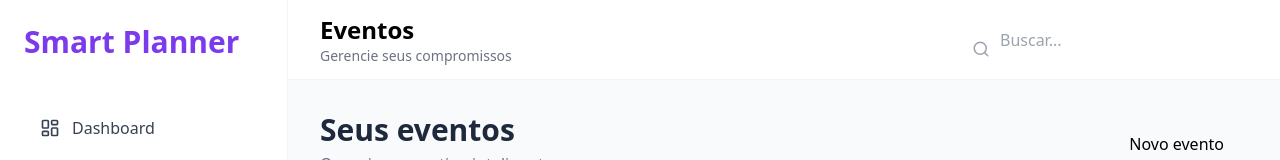
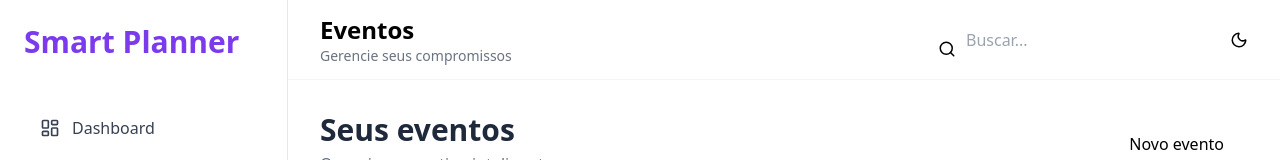
Before and after one commit to maurosakugawa/unified-platform, a React (Vite) app: page /events in a window 1280 px wide. Shown: the top 160 px of the page. Built offline with nearby package versions, Linux system fonts and the light colour scheme.

Commit message:
feat(sprint-2c.4): Dark mode + Theme switcher

```diff
--- /dev/null
+++ b/src/components/ui/ThemeToggle.tsx
@@ -0,0 +1,40 @@
+// src/components/ui/ThemeToggle.tsx
+/**
+ * Alternador de tema
+ *
+ * @author Mauro Sakugawa
+ * @created 2026-05-21
+ * @license MIT
+ * @version 1.0.0
+ */
+
+import {
+  Moon,
+  Sun,
+} from "lucide-react";
+
+import { useTheme } from "../../hooks/useTheme";
+
+export default function ThemeToggle() {
+  const {
+    theme,
+    toggleTheme,
+  } = useTheme();
+
+  return (
+    <button
+      onClick={toggleTheme}
+      className="
+        btn
+        btn-circle
+        btn-ghost
+      "
+    >
+      {theme === "light" ? (
+        <Moon size={18} />
+      ) : (
+        <Sun size={18} />
+      )}
+    </button>
+  );
+}
--- /dev/null
+++ b/src/contexts/ThemeContext.ts
@@ -0,0 +1,25 @@
+// src/contexts/ThemeContext.ts
+
+/**
+ * Context do tema da aplicação.
+ *
+ * @author Mauro Sakugawa
+ * @created 2026-05-21
+ * @license MIT
+ * @version 1.0.0
+ */
+
+import { createContext } from "react";
+
+export type Theme = "light" | "dark";
+
+export interface ThemeContextData {
+  theme: Theme;
+
+  toggleTheme: () => void;
+}
+
+export const ThemeContext =
+  createContext<ThemeContextData | null>(
+    null
+  );
--- /dev/null
+++ b/src/contexts/ThemeProvider.tsx
@@ -0,0 +1,68 @@
+// src/contexts/ThemeProvider.tsx
+
+/**
+ * Provider responsável pelo gerenciamento
+ * do tema global da aplicação.
+ *
+ * @author Mauro Sakugawa
+ * @created 2026-05-21
+ * @license MIT
+ * @version 1.0.0
+ */
+
+import {
+  useEffect,
+  useState,
+  type ReactNode,
+} from "react";
+
+import {
+  ThemeContext,
+  type Theme,
+} from "./ThemeContext";
+
+interface Props {
+  children: ReactNode;
+}
+
+export function ThemeProvider({
+  children,
+}: Props) {
+  const [theme, setTheme] =
+    useState<Theme>(() => {
+      const savedTheme =
+        localStorage.getItem("theme");
+
+      return savedTheme === "dark"
+        ? "dark"
+        : "light";
+    });
+
+  useEffect(() => {
+    document.documentElement.setAttribute(
+      "data-theme",
+      theme
+    );
+
+    localStorage.setItem("theme", theme);
+  }, [theme]);
+
+  const toggleTheme = () => {
+    setTheme((prev) =>
+      prev === "light"
+        ? "dark"
+        : "light"
+    );
+  };
+
+  return (
+    <ThemeContext.Provider
+      value={{
+        theme,
+        toggleTheme,
+      }}
+    >
+      {children}
+    </ThemeContext.Provider>
+  );
+}
--- /dev/null
+++ b/src/hooks/useTheme.ts
@@ -0,0 +1,28 @@
+// src/hooks/useTheme.ts
+
+/**
+ * Hook responsável pelo acesso
+ * ao ThemeContext.
+ *
+ * @author Mauro Sakugawa
+ * @created 2026-05-21
+ * @license MIT
+ * @version 1.0.0
+ */
+
+import { useContext } from "react";
+
+import { ThemeContext } from "../contexts/ThemeContext";
+
+export function useTheme() {
+  const context =
+    useContext(ThemeContext);
+
+  if (!context) {
+    throw new Error(
+      "useTheme must be used within ThemeProvider"
+    );
+  }
+
+  return context;
+}
--- a/src/index.css
+++ b/src/index.css
@@ -1,3 +1,10 @@
 @tailwind base;
 @tailwind components;
 @tailwind utilities;
+
+* {
+  transition:
+    background-color 0.2s ease,
+    border-color 0.2s ease,
+    color 0.2s ease;
+}
--- a/src/layouts/Header.tsx
+++ b/src/layouts/Header.tsx
@@ -13,8 +13,8 @@
  * @version 1.0.0
  * @license MIT License
  */
-
 import { Search } from "lucide-react";
+import ThemeToggle from "../components/ui/ThemeToggle";
 
 interface HeaderProps {
   title: string;
@@ -48,9 +48,15 @@ export function Header({
         </p>
       </div>
 
+      <div className="flex items-center gap-4">
         <div className="relative">
           <Search
-          className="absolute left-3 top-3 text-gray-400"
+            className="
+              absolute
+              left-3
+              top-3
+              text-base-content/40
+            "
             size={18}
           />
 
@@ -65,6 +71,9 @@ export function Header({
             "
           />
         </div>
+
+        <ThemeToggle />
+      </div>
     </header>
   );
 }
--- a/src/layouts/MainLayout.tsx
+++ b/src/layouts/MainLayout.tsx
@@ -41,7 +41,14 @@ export default function MainLayout({
           subtitle={subtitle}
         />
 
-        <main className="flex-1 overflow-y-auto p-8 bg-slate-50">
+        <main
+          className="
+            flex-1
+            overflow-y-auto
+            p-8
+            bg-base-200
+          "
+        >
           {children}
         </main>
       </div>
--- a/src/layouts/Sidebar.tsx
+++ b/src/layouts/Sidebar.tsx
@@ -2,8 +2,8 @@
 /**
  *
  * @author Mauro Sakugawa
- * Date: 2026-05-21
- * License: MIT License
+ * @created 2026-05-21
+ * @license MIT License
  * @version 1.0.0
  */
 
@@ -53,9 +53,9 @@ export function Sidebar() {
     <aside
       className="
         w-72
-        bg-white
+        bg-base-100
         border-r
-        border-gray-100
+        border-base-300
         p-6
         hidden
         md:flex
--- a/src/main.tsx
+++ b/src/main.tsx
@@ -1,23 +1,37 @@
 // src/main.tsx
 /**
- * @file main.tsx
- * @description main entry point for the React application. It sets up the React application and renders it to the DOM.
- * It also wraps the application in a BrowserRouter to enable routing within the app.
+ * Entry point da aplicação.
+ *
+ * Providers globais:
+ * - ThemeProvider
+ * - BrowserRouter
+ *
  * @author Mauro Sakugawa
- * @date 2024-06-01
+ * @created 2026-05-21
+ * @license MIT
+ * @version 1.0.0
  */
+import React from "react";
+import ReactDOM from "react-dom/client";
 
-import React from 'react'
-import ReactDOM from 'react-dom/client'
-import { BrowserRouter } from 'react-router-dom'
+import { BrowserRouter } from "react-router-dom";
 
-import App from './App'
-import './index.css'
+import { ThemeProvider } from "./contexts/ThemeProvider";
 
-ReactDOM.createRoot(document.getElementById('root')!).render(
+import App from "./App";
+
+import "./index.css";
+
+ReactDOM.createRoot(
+  document.getElementById(
+    "root"
+  ) as HTMLElement
+).render(
   <React.StrictMode>
-    <BrowserRouter>
-      <App />
-    </BrowserRouter>
-  </React.StrictMode>,
-)
+    <ThemeProvider>
+      <BrowserRouter>
+        <App />
+      </BrowserRouter>
+    </ThemeProvider>
+  </React.StrictMode>
+);
```
Lines whose indentation alone changed are shown as unchanged.
